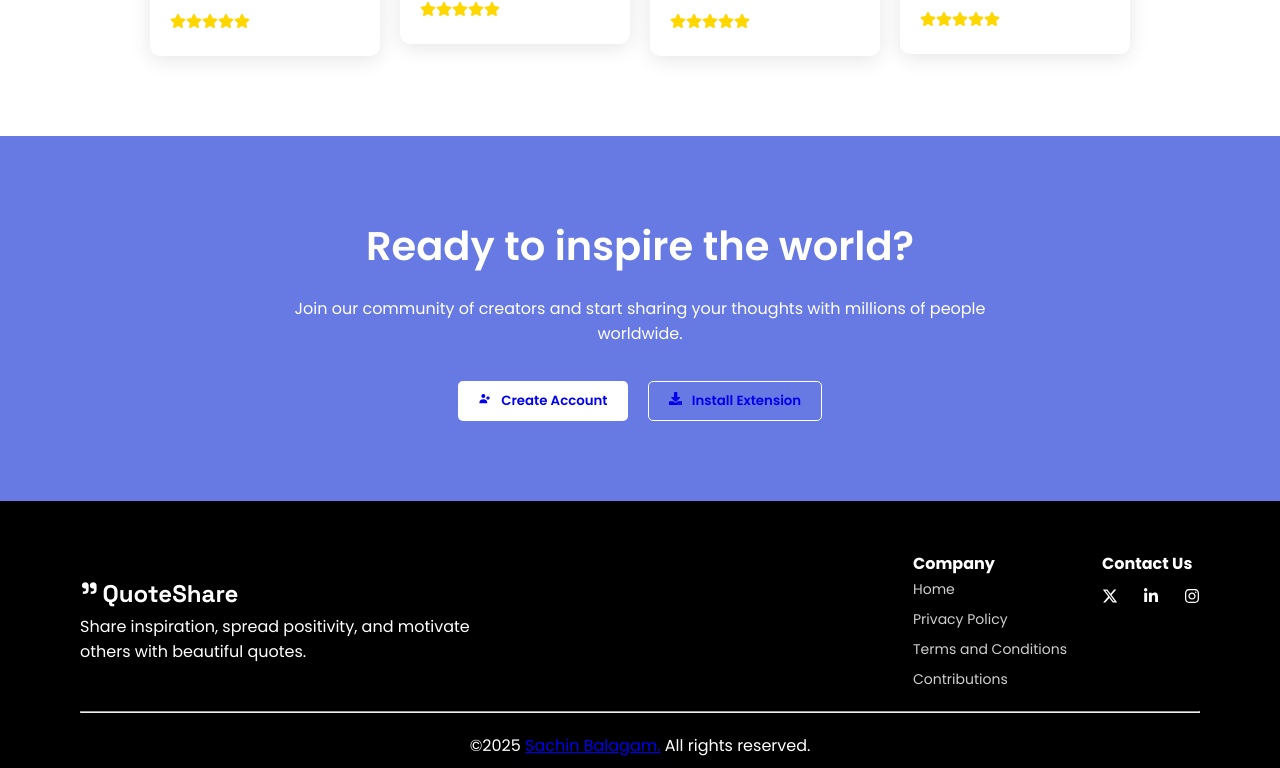
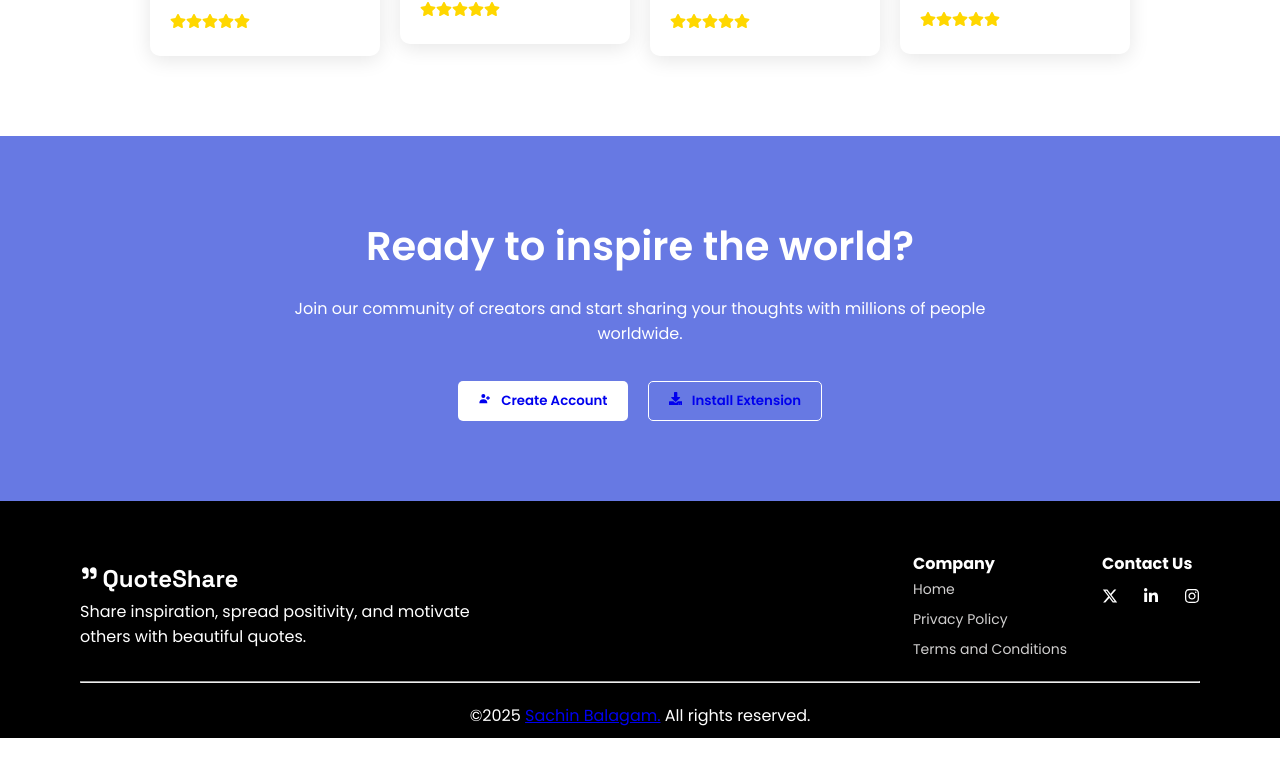
Before and after one commit to Sachin-Labs/Quote-Share-Frontend, a React (Vite) app: page / in a window 1280 px wide. Shown: the part 2185-2953 px from the top of the page. After the commit the page ends 2923 px from the top, so only its background shows below. Built offline with nearby package versions, Linux system fonts and the light colour scheme; no server answers.

Commit message:
removed few code

```diff
--- a/src/App.jsx
+++ b/src/App.jsx
@@ -22,7 +22,7 @@ const App = () => {
         <Route exact path="/" element={<Home />} />
         <Route exact path="/terms" element={<Terms />} />
         <Route exact path="/privacy" element={<Privacy />} />
-        <Route exact path="/contributions" element={<ContributionLayout />} />
+        {/* <Route exact path="/contributions" element={<ContributionLayout />} /> */}
         <Route
           exact
           path="/auth"
--- a/src/components/AppLayoutSideShell.jsx
+++ b/src/components/AppLayoutSideShell.jsx
@@ -39,14 +39,14 @@ const AppLayoutSideShell = () => {
           Quotes
         </NavLink>
 
-        <NavLink
+        {/* <NavLink
           to="/story"
           className={({ isActive }) =>
             isActive ? "applayout-link active" : "applayout-link"
           }
         >
           Story
-        </NavLink>
+        </NavLink> */}
 
         <NavLink
           to="/settings"
--- a/src/components/BottomNavbar.jsx
+++ b/src/components/BottomNavbar.jsx
@@ -34,11 +34,11 @@ const BottomNavbar = () => {
                   Terms and Conditions
                 </Link>
               </li>
-              <li>
+              {/* <li>
                 <Link to="/contributions" className="bottom-link">
                   Contributions
                 </Link>
-              </li>
+              </li> */}
             </ul>
           </div>
           <div>
```
